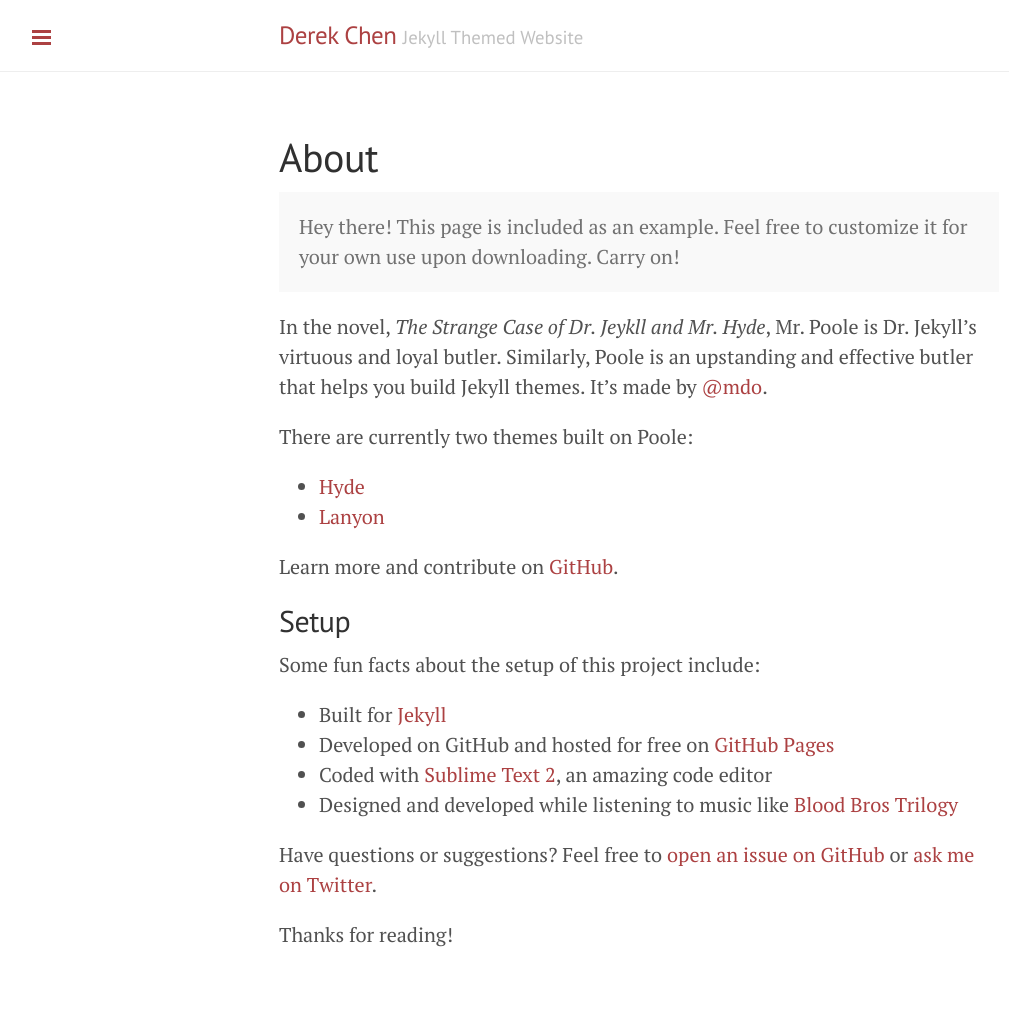
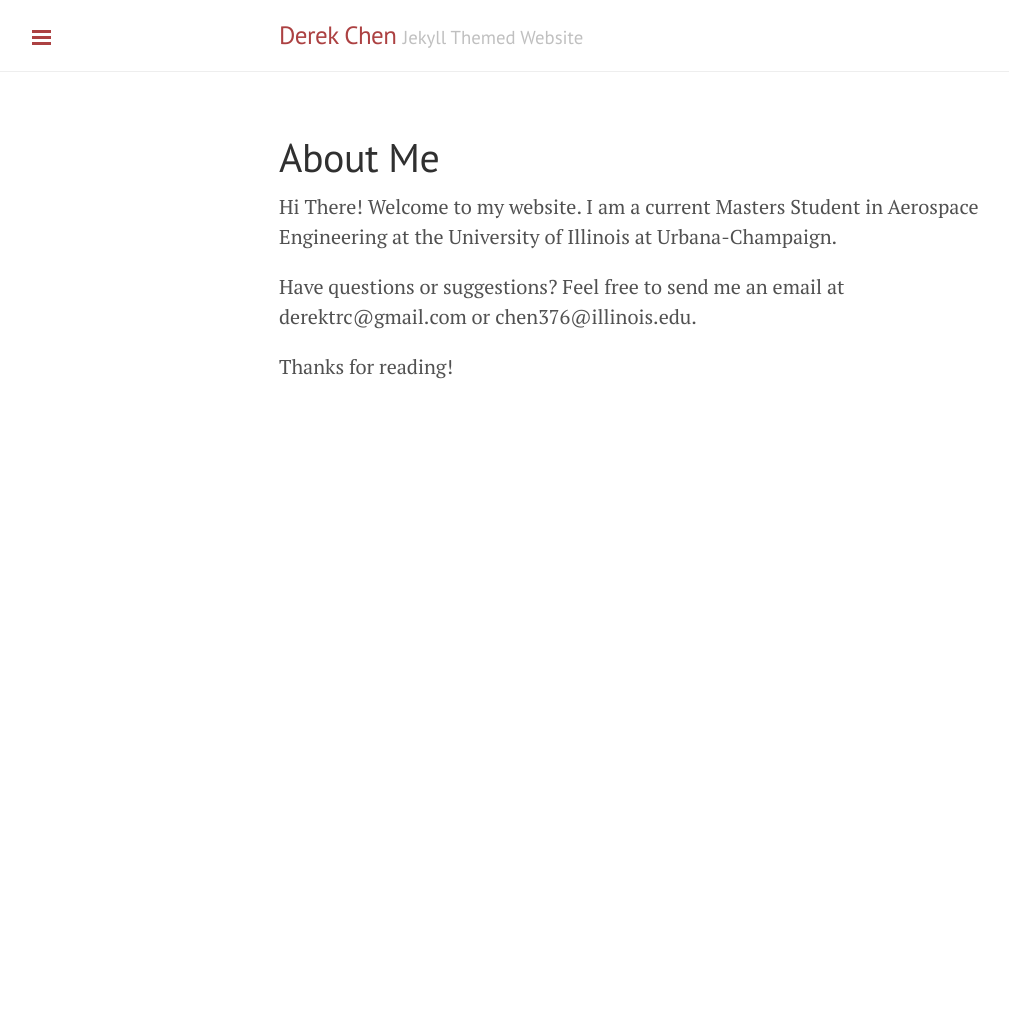
Before and after one commit to derektrc/derektrc.github.io, a Jekyll site: the page built from about.md, in a window 1280 px wide. Shown: the whole page, without its empty margins (1-1010 px from the left). Built offline with Jekyll 4.4.1, drawn with Linux system fonts in a browser that asks for light colours; Markdown is read by kramdown in place of the engine named in the settings; after the commit the page ends 900 px from its top, so only the background shows below that.

Commit message:
Update about.md

```diff
--- a/about.md
+++ b/about.md
@@ -1,30 +1,10 @@
 ---
 layout: page
-title: About
+title: About Me
 ---
 
-<p class="message">
-  Hey there! This page is included as an example. Feel free to customize it for your own use upon downloading. Carry on!
-</p>
+Hi There! Welcome to my website. I am a current Masters Student in Aerospace Engineering at the University of Illinois at Urbana-Champaign.
 
-In the novel, *The Strange Case of Dr. Jeykll and Mr. Hyde*, Mr. Poole is Dr. Jekyll's virtuous and loyal butler. Similarly, Poole is an upstanding and effective butler that helps you build Jekyll themes. It's made by [@mdo](https://twitter.com/mdo).
-
-There are currently two themes built on Poole:
-
-* [Hyde](http://hyde.getpoole.com)
-* [Lanyon](http://lanyon.getpoole.com)
-
-Learn more and contribute on [GitHub](https://github.com/poole).
-
-## Setup
-
-Some fun facts about the setup of this project include:
-
-* Built for [Jekyll](http://jekyllrb.com)
-* Developed on GitHub and hosted for free on [GitHub Pages](https://pages.github.com)
-* Coded with [Sublime Text 2](http://sublimetext.com), an amazing code editor
-* Designed and developed while listening to music like [Blood Bros Trilogy](https://soundcloud.com/maddecent/sets/blood-bros-series)
-
-Have questions or suggestions? Feel free to [open an issue on GitHub](https://github.com/poole/issues/new) or [ask me on Twitter](https://twitter.com/mdo).
+Have questions or suggestions? Feel free to send me an email at derektrc@gmail.com or chen376@illinois.edu.
 
 Thanks for reading!
```
